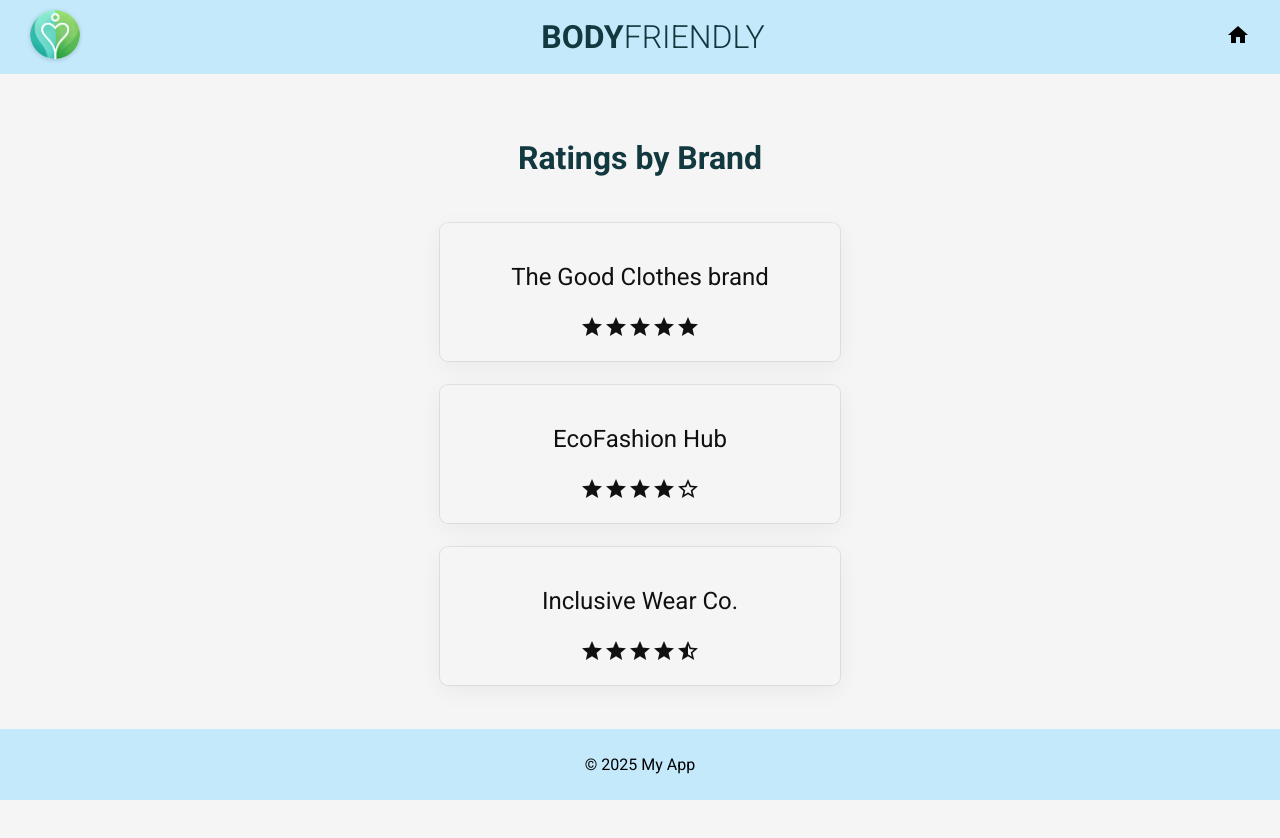
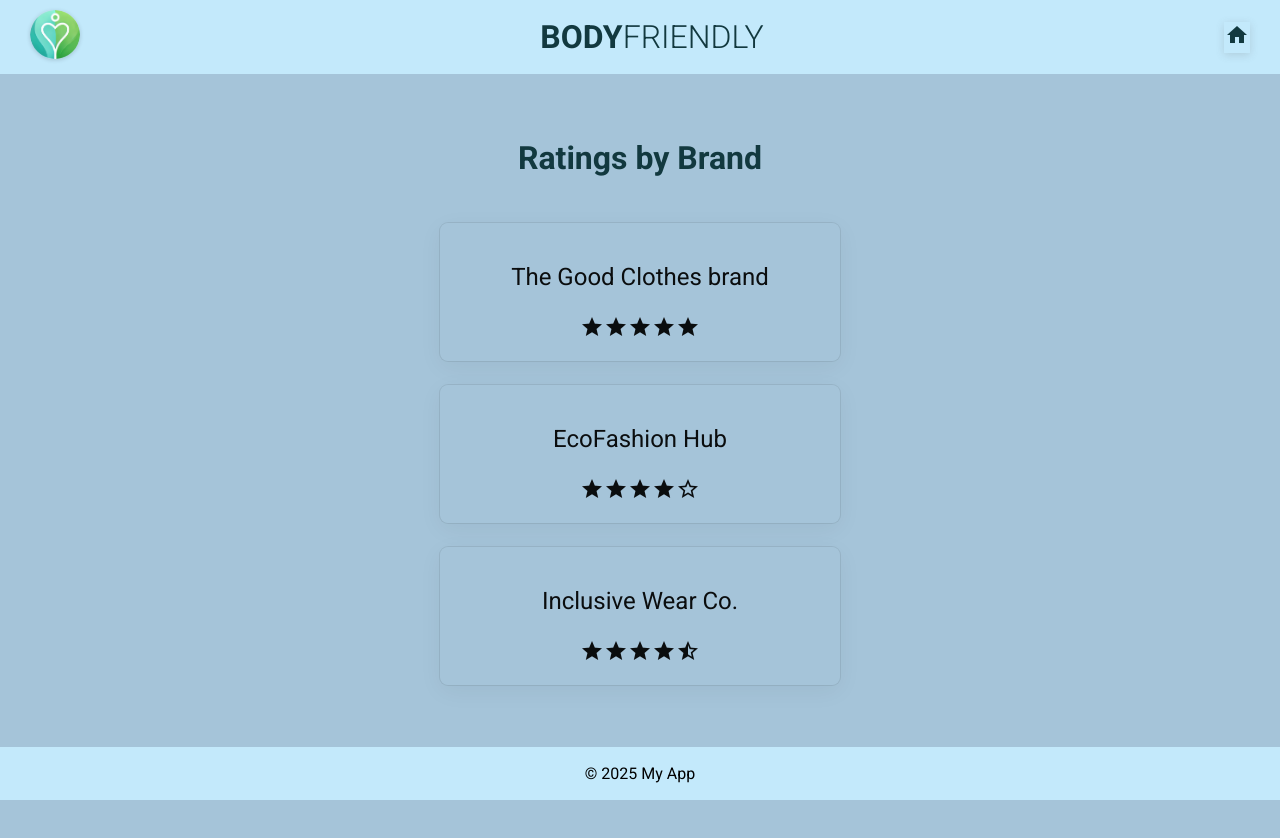
Before and after one commit to EladBet/BeSafeTeam6, a React (Vite) app in the folder client/: page /rating in a window 1280 px wide. Shown: the top 838 px of the page. Built offline with nearby package versions, Linux system fonts and the light colour scheme.

Commit message:
fixed the footer a lit bit and added hover to the home button

```diff
--- a/client/index.html
+++ b/client/index.html
@@ -2,9 +2,19 @@
 <html lang="en">
   <head>
     <meta charset="UTF-8" />
-    <link rel="icon" type="image/svg+xml" href="/vite.svg" />
+
     <meta name="viewport" content="width=device-width, initial-scale=1.0" />
     <title>Body Friendly</title>
+
+     <!-- Dynamically Set Favicon -->
+     <script type="module">
+      import favicon from './src/assets/bodyfriendly-logo.png'; // Import your logo
+      const link = document.createElement('link');
+      link.rel = 'icon';
+      link.type = 'image/png';
+      link.href = favicon; // Use the imported logo as the favicon
+      document.head.appendChild(link);
+    </script>
 
     <link rel="preconnect" href="https://fonts.googleapis.com">
     <link rel="preconnect" href="https://fonts.gstatic.com" crossorigin>
--- a/client/src/styles/App.module.css
+++ b/client/src/styles/App.module.css
@@ -29,6 +29,27 @@ h1{
   }
 }
 
+.appNav .appLink {
+  display: inline-block;
+  padding: 1px;
+  /* border-radius: 50%;  */
+  background-color: #c3e9fb;
+  color: #12393f;
+  cursor: pointer;
+  transition: all 0.2s ease;
+  box-shadow: rgba(99, 99, 99, 0.2) 0px 2px 8px 0px;
+}
+
+.appNav .appLink:hover {
+  transform: scale(1.1);
+  box-shadow: rgba(0, 0, 0, 0.25) 0px 4px 12px;
+}
+
+.appNav .appLink .material-icons {
+  font-size: 1.2em;
+  transition: transform 0.2s ease;
+}
+
 .siteTitle {
   margin-block: 18px;
 }
@@ -48,14 +69,17 @@ h1{
   text-decoration: underline;
 }
 
+
 .main {
   padding: 20px;
-  background-color: #F5F5F5;
+  background-color: #A5C4D9;
   min-height: 100vh;
+  padding-bottom: 40px; /* Add padding to prevent footer overlap */
+
 }
 
 .footer {
-  padding: 10px;
+  padding: 1px;
   background-color: #c3e9fb;
   color: rgb(0, 0, 0);
   position: fixed;
```
